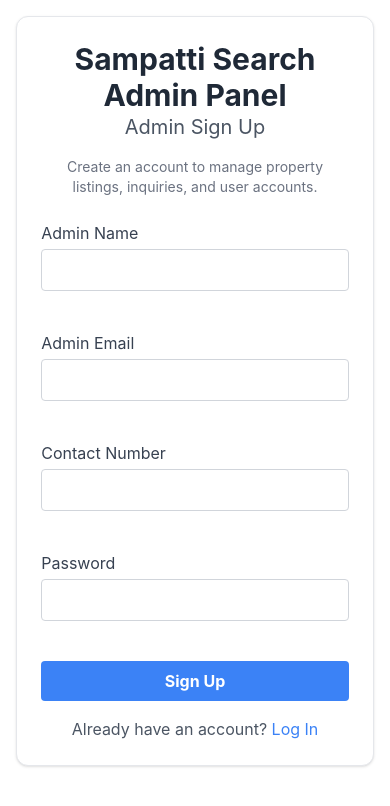
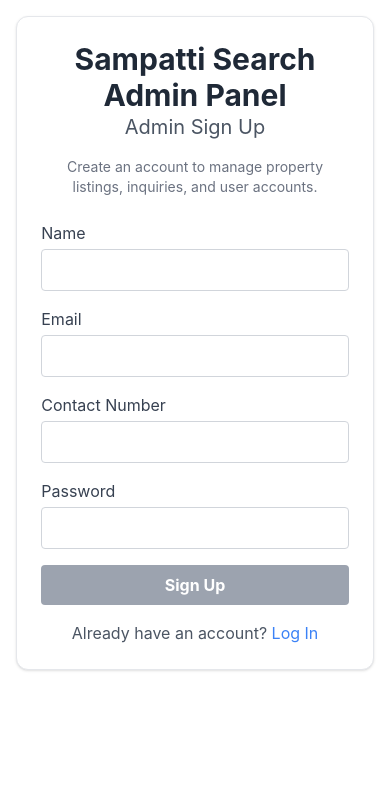
Before and after one commit to Rohitjangid17/sampatti-search-admin, a React (Create React App) app: page /sign-up in a window 390 px wide. Shown: the top 806 px of the page. Built offline with nearby package versions, Linux system fonts and the light colour scheme.

Commit message:
signup api intergate and all the auth form design changes

```diff
--- a/package.json
+++ b/package.json
@@ -14,6 +14,7 @@
     "@types/node": "^16.18.109",
     "@types/react": "^18.3.9",
     "@types/react-dom": "^18.3.0",
+    "axios": "^1.7.7",
     "react": "^18.3.1",
     "react-dom": "^18.3.1",
     "react-router-dom": "^6.26.2",
--- a/src/App.tsx
+++ b/src/App.tsx
@@ -1,13 +1,13 @@
 import { BrowserRouter as Router, Routes, Route, Navigate } from 'react-router-dom';
 import AdminLayout from './layout/AdminLayout';
 import Dashboard from './modules/admin/Dashboard';
-import Sigin from './modules/auth/Sigin';
+import Sigin from './modules/auth/Signin';
 import Signup from './modules/auth/Signup';
 import ForgotPassword from './modules/auth/ForgotPassword';
 import Property from './modules/admin/property/Property';
 
 const App = () => {
-  const isAuthenticated: boolean = true;
+  const isAuthenticated: boolean = false;
 
   return (
     <Router>
--- a/src/modules/auth/ForgotPassword.tsx
+++ b/src/modules/auth/ForgotPassword.tsx
@@ -9,24 +9,17 @@ const ForgotPassword = () => {
     return (
         <>
             <div className="container mx-auto my-4">
-                <div className="grid grid-cols-1 md:grid-cols-2 gap-4 w-11/12 sm:w-4/5 mx-auto border border-solid border-gray-200 bg-white rounded-xl shadow">
-
-                    {/* Image Section - Hidden on Small Screens */}
+                <div className="grid grid-cols-1 md:grid-cols-2 w-11/12 sm:w-4/5 mx-auto border border-solid border-gray-200 bg-white rounded-xl shadow">
                     <div className="hidden md:flex justify-center items-center">
-                        <img
-                            src="https://images.unsplash.com/photo-1521747116042-5a810fda9664?crop=entropy&cs=tinysrgb&fit=max&fm=jpg&ixid=MnwzNjUyOXwwfDF8c2VhcmNofDF8fHJlYWwlMjBlc3RhdGV8ZW58MHx8fHwxNjc4NzM5NzMz&ixlib=rb-4.0.3&q=80&w=1080"
-                            alt="Real Estate"
-                            className="w-full h-full object-cover rounded-l-xl"
-                        />
+                        <img src="https://images.unsplash.com/photo-1521747116042-5a810fda9664?crop=entropy&cs=tinysrgb&fit=max&fm=jpg&ixid=MnwzNjUyOXwwfDF8c2VhcmNofDF8fHJlYWwlMjBlc3RhdGV8ZW58MHx8fHwxNjc4NzM5NzMz&ixlib=rb-4.0.3&q=80&w=1080" alt="Real Estate" className="w-full h-full object-cover rounded-l-xl" />
                     </div>
 
-                    {/* Form Section */}
                     <div className="p-6">
                         <h1 className="text-3xl md:text-4xl font-bold text-center text-gray-800">Forgot Password</h1>
                         <h2 className="text-xl md:text-2xl text-center text-gray-600 mb-4">Reset Your Password</h2>
                         <p className="text-sm md:text-base text-center text-gray-500 mb-6">Enter your email address to receive password reset instructions.</p>
 
-                        <form className="grid grid-cols-1 gap-6">
+                        <form className="grid grid-cols-1">
                             <div className="mb-4">
                                 <label className="block text-gray-700" htmlFor="email">Email</label>
                                 <input className="mt-1 block w-full p-2 border border-gray-300 rounded" type="email" id="email" name="email" required />
--- a/src/modules/auth/Sigin.tsx
+++ b/src/modules/auth/Signin.tsx
@@ -1,7 +1,7 @@
 import { useEffect } from "react";
 import { Link } from "react-router-dom";
 
-const Sigin = () => {
+const Signin = () => {
   useEffect(() => {
     document.title = "Sampatti Search | Sign In - Access Your Real Estate Dashboard";
   }, []);
@@ -9,9 +9,7 @@ const Sigin = () => {
   return (
     <>
       <div className="container mx-auto my-4">
-        <div className="grid grid-cols-1 md:grid-cols-2 gap-4 w-11/12 sm:w-4/5 mx-auto border border-solid border-gray-200 bg-white rounded-xl shadow">
-
-          {/* Image Section - Hidden on Small Screens */}
+        <div className="grid grid-cols-1 md:grid-cols-2 w-11/12 sm:w-4/5 mx-auto border border-solid border-gray-200 bg-white rounded-xl shadow">
           <div className="hidden md:flex justify-center items-center">
             <img
               src="https://images.unsplash.com/photo-1521747116042-5a810fda9664?crop=entropy&cs=tinysrgb&fit=max&fm=jpg&ixid=MnwzNjUyOXwwfDF8c2VhcmNofDF8fHJlYWwlMjBlc3RhdGV8ZW58MHx8fHwxNjc4NzM5NzMz&ixlib=rb-4.0.3&q=80&w=1080"
@@ -20,13 +18,12 @@ const Sigin = () => {
             />
           </div>
 
-          {/* Form Section */}
           <div className="p-6">
             <h1 className="text-3xl md:text-4xl font-bold text-center text-gray-800">Sampatti Search</h1>
             <h2 className="text-xl md:text-2xl text-center text-gray-600 mb-4">User Sign In</h2>
             <p className="text-sm md:text-base text-center text-gray-500 mb-6">Sign in to access your account and manage your properties.</p>
 
-            <form className="grid grid-cols-1 gap-6">
+            <form className="grid grid-cols-1">
               <div className="mb-4">
                 <label className="block text-gray-700" htmlFor="email">Email</label>
                 <input className="mt-1 block w-full p-2 border border-gray-300 rounded" type="email" id="email" name="email" required />
@@ -57,4 +54,4 @@ const Sigin = () => {
   );
 }
 
-export default Sigin;
+export default Signin;
--- a/src/modules/auth/Signup.tsx
+++ b/src/modules/auth/Signup.tsx
@@ -1,15 +1,57 @@
-import { useEffect } from "react";
-import { Link } from "react-router-dom";
+import { useEffect, useState } from "react";
+import { Link, useNavigate } from "react-router-dom";
+import axios from "axios";
+import { User } from "../../shared/interfaces/common.type";
 
 const Signup = () => {
+  const [name, setName] = useState("");
+  const [email, setEmail] = useState("");
+  const [mobileNumber, setMobileNumber] = useState("");
+  const [password, setPassword] = useState("");
+  const navigate = useNavigate();
+
   useEffect(() => {
     document.title = "Sampatti Search | Admin Sign Up - Create Your Account";
   }, []);
 
+  // check form valid or not set form button disable or enable
+  const isFormValid = () => {
+    return (
+      name.trim() !== "" &&
+      email.trim() !== "" &&
+      mobileNumber.length === 10 &&
+      password.length >= 6
+    )
+  }
+
+  const createUser = (event: any) => {
+    event.preventDefault();
+
+    const user: User = {
+      name,
+      email,
+      mobileNumber,
+      password,
+      profilePicture: "",
+      isVerified: false,
+      isBlocked: false,
+    }
+
+    console.log("user created", user);
+
+    axios.post("http://localhost:5000/api/users/signup", user)
+      .then(user => {
+        console.log(user.data);
+        navigate("/dashboard");
+      }).catch((error) => {
+        console.log(error.message);
+      });
+  }
+
   return (
     <>
       <div className="container mx-auto my-4">
-        <div className="grid grid-cols-1 md:grid-cols-2 gap-4 w-11/12 sm:w-4/5 mx-auto border border-solid border-gray-200 bg-white rounded-xl shadow">
+        <div className="grid grid-cols-1 md:grid-cols-2 w-11/12 sm:w-4/5 mx-auto border border-solid border-gray-200 bg-white rounded-xl shadow">
           <div className="hidden md:flex justify-center items-center">
             <img
               src="https://images.unsplash.com/photo-1521747116042-5a810fda9664?crop=entropy&cs=tinysrgb&fit=max&fm=jpg&ixid=MnwzNjUyOXwwfDF8c2VhcmNofDF8fHJlYWwlMjBlc3RhdGV8ZW58MHx8fHwxNjc4NzM5NzMz&ixlib=rb-4.0.3&q=80&w=1080"
@@ -23,28 +65,28 @@ const Signup = () => {
             <h2 className="text-xl md:text-2xl text-center text-gray-600 mb-4">Admin Sign Up</h2>
             <p className="text-sm md:text-base text-center text-gray-500 mb-6">Create an account to manage property listings, inquiries, and user accounts.</p>
 
-            <form className="grid grid-cols-1 gap-6">
+            <form className="grid grid-cols-1" onSubmit={createUser}>
               <div className="mb-4">
-                <label className="block text-gray-700" htmlFor="name">Admin Name</label>
-                <input className="mt-1 block w-full p-2 border border-gray-300 rounded" type="text" id="name" name="name" required />
+                <label className="block text-gray-700" htmlFor="name">Name</label>
+                <input className="mt-1 block w-full p-2 border border-gray-300 rounded" value={name} onInput={(event: any) => setName(event.target.value)} type="text" id="name" name="name" />
               </div>
 
               <div className="mb-4">
-                <label className="block text-gray-700" htmlFor="email">Admin Email</label>
-                <input className="mt-1 block w-full p-2 border border-gray-300 rounded" type="email" id="email" name="email" required />
+                <label className="block text-gray-700" htmlFor="email">Email</label>
+                <input className="mt-1 block w-full p-2 border border-gray-300 rounded" value={email} onInput={(event: any) => setEmail(event.target.value)} type="email" id="email" name="email" />
               </div>
 
               <div className="mb-4">
                 <label className="block text-gray-700" htmlFor="mobileNumber">Contact Number</label>
-                <input className="mt-1 block w-full p-2 border border-gray-300 rounded" type="text" id="mobileNumber" name="mobileNumber" required />
+                <input className="mt-1 block w-full p-2 border border-gray-300 rounded" minLength={10} maxLength={10} value={mobileNumber} onInput={(event: any) => setMobileNumber(event.target.value)} type="text" id="mobileNumber" name="mobileNumber" />
               </div>
 
               <div className="mb-4">
                 <label className="block text-gray-700" htmlFor="password">Password</label>
-                <input className="mt-1 block w-full p-2 border border-gray-300 rounded" type="password" id="password" name="password" required />
+                <input className="mt-1 block w-full p-2 border border-gray-300 rounded" minLength={6} value={password} onInput={(event: any) => setPassword(event.target.value)} type="password" id="password" name="password" />
               </div>
 
-              <button type="submit" className="w-full bg-blue-500 hover:bg-blue-700 text-white font-bold py-2 rounded">
+              <button type="submit" disabled={!isFormValid()} className={`w-full ${isFormValid() ? "bg-blue-500 hover:bg-blue-700" : "bg-gray-400"} text-white font-bold py-2 rounded`}>
                 Sign Up
               </button>
             </form>
@@ -56,7 +98,7 @@ const Signup = () => {
         </div>
       </div>
     </>
-  );
+  )
 }
 
 export default Signup;
```
Also changed, not shown: src/shared/interfaces/common.type.ts (added, +17 -0 lines), 1 other file (tests, documents, lock files or other folders).
